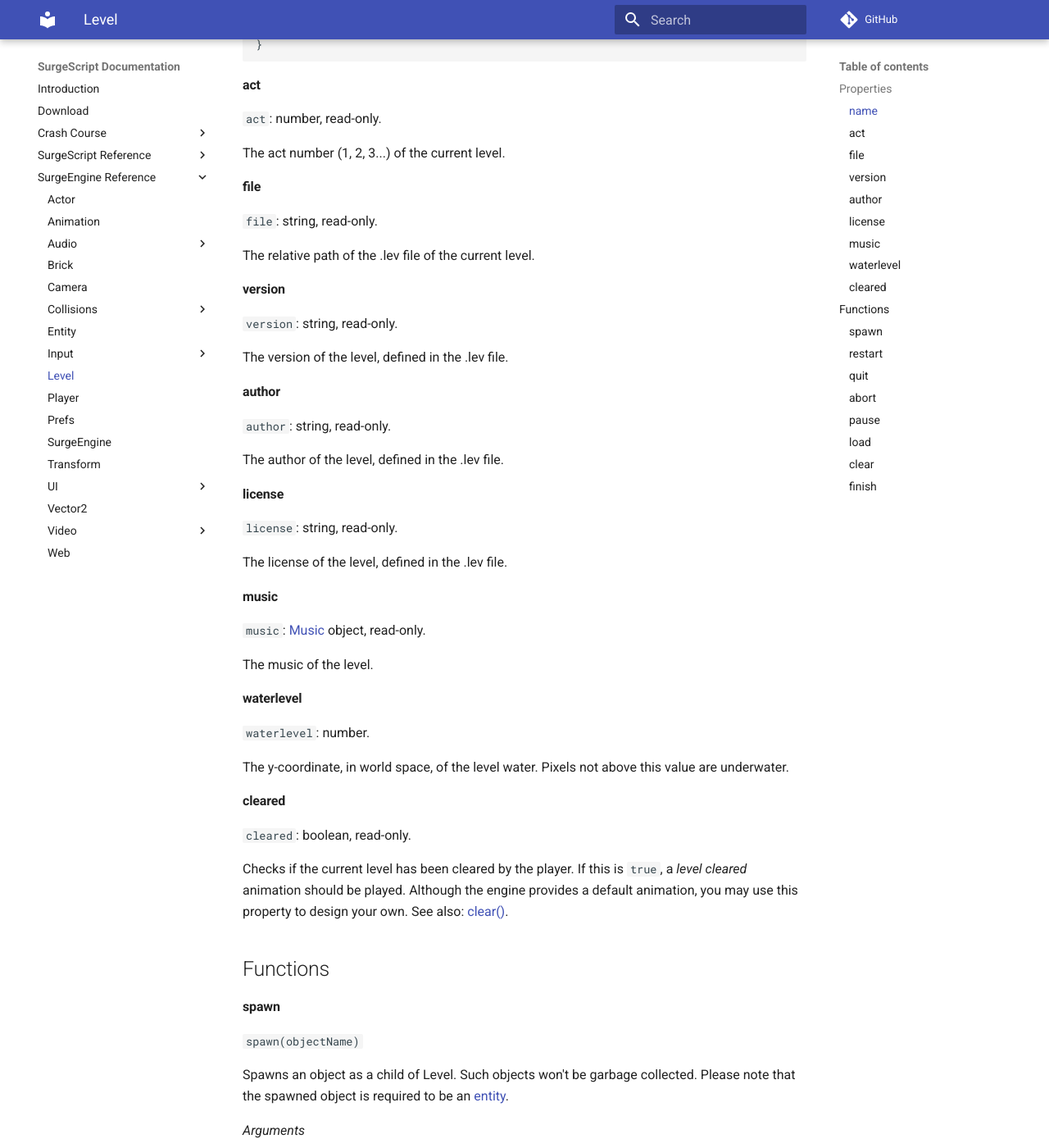
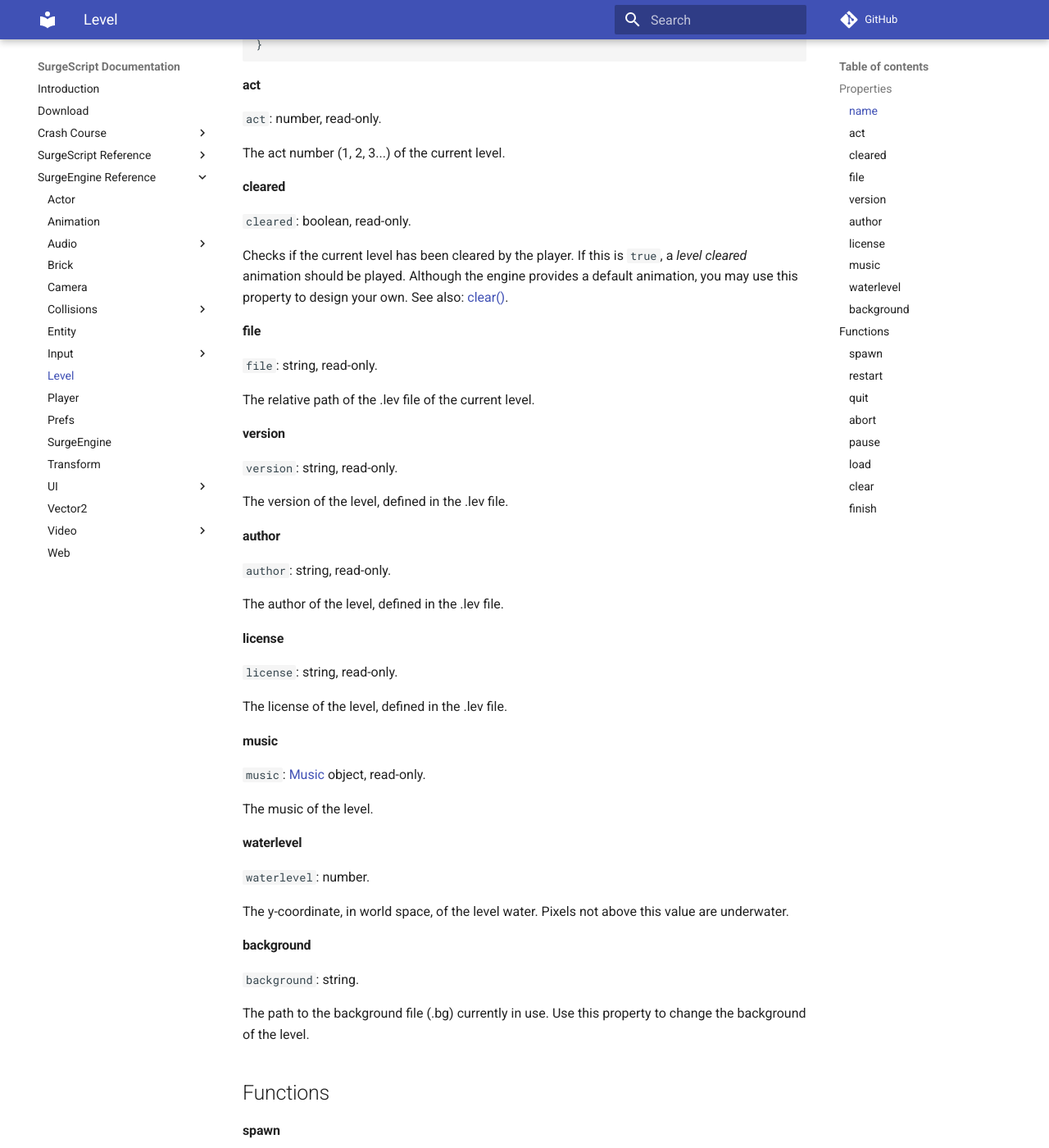
Before and after one commit to alemart/surgescript, an MkDocs documentation site: the page built from docs/engine/level.md, in a window 1280 px wide and 1400 px high, scrolled down 1583 px. Shown: the whole window at 82% size. Built offline with MkDocs 1.6.1 and Material for MkDocs 9.7.7, drawn with Linux system fonts in a browser that asks for light colours; comment, search, counter and statistics services are not loaded.

Commit message:
Added docs for Level.background

```diff
--- a/docs/engine/level.md
+++ b/docs/engine/level.md
@@ -78,6 +78,12 @@
 
 The act number (1, 2, 3...) of the current level.
 
+#### cleared
+
+`cleared`: boolean, read-only.
+
+Checks if the current level has been cleared by the player. If this is `true`, a *level cleared* animation should be played. Although the engine provides a default animation, you may use this property to design your own. See also: [clear()](#clear).
+
 #### file
 
 `file`: string, read-only.
@@ -114,11 +120,11 @@
 
 The y-coordinate, in world space, of the level water. Pixels not above this value are underwater.
 
-#### cleared
+#### background
 
-`cleared`: boolean, read-only.
+`background`: string.
 
-Checks if the current level has been cleared by the player. If this is `true`, a *level cleared* animation should be played. Although the engine provides a default animation, you may use this property to design your own. See also: [clear()](#clear).
+The path to the background file (.bg) currently in use. Use this property to change the background of the level.
 
 Functions
 ---------
```
